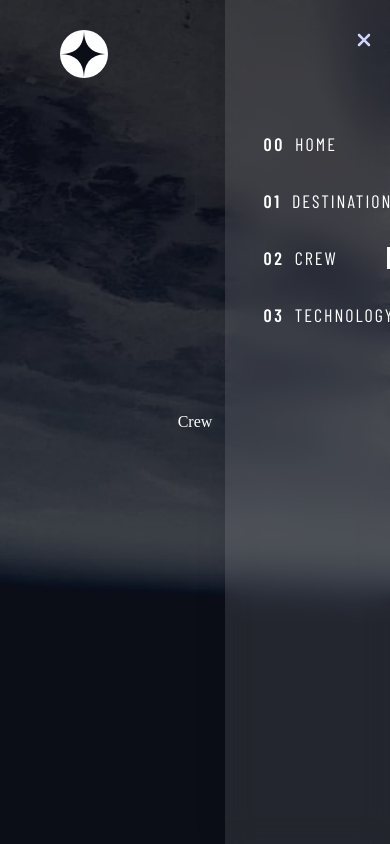
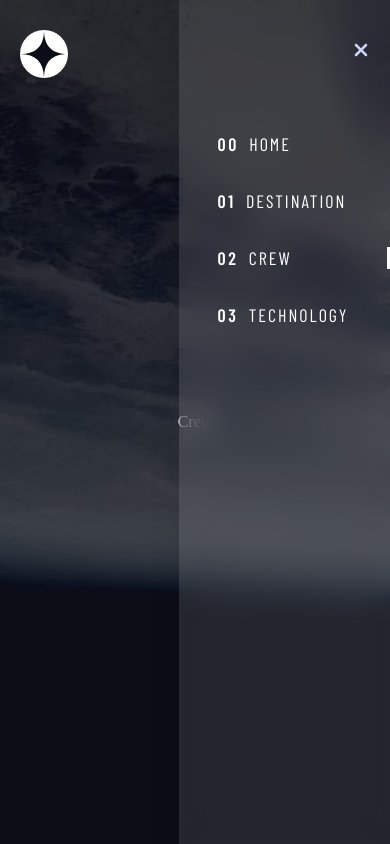
Before and after one commit to theblaisecode/Space-Exploration, a React (Vite) app: page /crew in a window 390 px wide. Both pictures are taken after a click on the button 363 px from the left and 42 px from the top of the page. Built offline with nearby package versions, Linux system fonts and the light colour scheme; a web font is replaced by a local one.

Commit message:
first commit

```diff
--- a/src/components/Header.tsx
+++ b/src/components/Header.tsx
@@ -22,13 +22,21 @@ function Header() {
       <div className="navLine"></div>
 
       <div className="navigation">
-        <Navbar />
+        <div className={isMobile ? "allLink active" : "allLink"}>
+          <Navbar />
+        </div>
+      </div>
 
-        {/* Mobile Nav */}
-        <button className="btn mobileNav" onClick={toggleMobileMenu}>
-          {isMobile ? <FaXmark /> : <FaBarsStaggered />}
-        </button>
-      </div>
+      {/* Mobile Nav */}
+      <button className="btn mobileNav" onClick={toggleMobileMenu}>
+        {isMobile ? (
+          <FaXmark
+            className={isMobile ? "mobileActive active" : "mobileActive"}
+          />
+        ) : (
+          <FaBarsStaggered />
+        )}
+      </button>
     </HeaderWrapper>
   );
 }
--- a/src/style.css
+++ b/src/style.css
@@ -41,7 +41,7 @@ nav {
   display: flex;
   gap: 4.8rem;
   justify-content: flex-end;
-  padding-right: 15rem;
+  padding: 0 15rem 0 13rem;
 }
 
 nav a {
@@ -90,10 +90,22 @@ a {
   .mobileNav {
     display: block;
     position: absolute;
-    top: 0;
-    right: 10%;
+    top: 2rem;
+    right: 5%;
     font-size: 2rem;
     color: var(--textPrimary);
+  }
+
+  .allLink {
+    position: fixed;
+    right: -100%;
+    top: 3rem;
+    transition: 0.4s;
+  }
+
+  .allLink.active {
+    right: 0;
+    transition: all 0.4s;
   }
 
   nav {
@@ -102,8 +114,7 @@ a {
     flex-direction: column;
     gap: 3.5rem;
     justify-content: flex-start;
-    padding-right: 0;
-    padding-top: 13.3rem;
+    padding: 13.3rem 0 0 0;
     margin-top: -3rem;
   }
 
--- a/src/styles/HeaderWrapper.tsx
+++ b/src/styles/HeaderWrapper.tsx
@@ -8,18 +8,36 @@ const HeaderWrapper = styled.header`
   display: flex;
   justify-content: space-between;
   align-items: center;
-  padding: 1.6rem 0rem 1.6rem 6rem;
+  padding: 1.6rem 0rem 1.6rem 9rem;
   z-index: 10; /* ✅ Ensures it stays above content */
 
-  .navigation{
+  .navLine {
+    position: absolute;
+    top: 6.5rem;
+    left: 22%;
+    width: 70rem;
+    height: 0.2rem;
+    background: rgba(255, 255, 255, 0.2);
+    z-index: 20;
+  }
+
+  .navigation {
     display: flex;
-    justify-content:flex-end;
+    justify-content: flex-end;
     width: 45%;
+  }
+
+  .allLinks {
+    /* width: 100%; */
   }
 
   @media screen and (max-width: 950px), screen and (max-height: 550px) {
     align-items: flex-start;
     padding: 1rem 0 0 6rem;
+
+    .navLine {
+      display: none;
+    }
 
     .navigation {
       position: relative;
@@ -28,6 +46,8 @@ const HeaderWrapper = styled.header`
   }
 
   @media screen and (max-width: 550px), screen and (max-height: 550px) {
+    padding: 1rem 0 0 2rem;
+
     .navigation {
       position: relative;
       width: 50%;
--- a/src/styles/HomeWrapper.tsx
+++ b/src/styles/HomeWrapper.tsx
@@ -93,6 +93,8 @@ const HomeWrapper = styled.section`
     }
 
     .contentTop {
+      justify-content: center;
+      align-items: center;
       text-align: center;
     }
 
@@ -123,6 +125,39 @@ const HomeWrapper = styled.section`
       padding: 7rem 4rem;
     }
   }
+
+  @media (min-width: 550px) and (max-width: 950px) {
+    .homeContent {
+      flex-direction: column;
+      margin-top: 12rem;
+      gap: 2rem;
+    }
+
+    .contentTop h1 {
+      font-size: 12.4rem;
+    }
+
+    .contentTop span {
+      font-size: 2.3rem;
+      letter-spacing: 0.4rem;
+    }
+
+    .contentTop p {
+      font-size: 1.6rem;
+      width: 90%;
+      text-align: center;
+    }
+
+    .btnBg {
+      padding: 5rem;
+      margin-bottom:3rem;
+    }
+
+    .contentBottom .homeBtn {
+      font-size: 3rem;
+      padding: 7.5rem 3rem;
+    }
+  }
 `;
 
 export default HomeWrapper;
```
